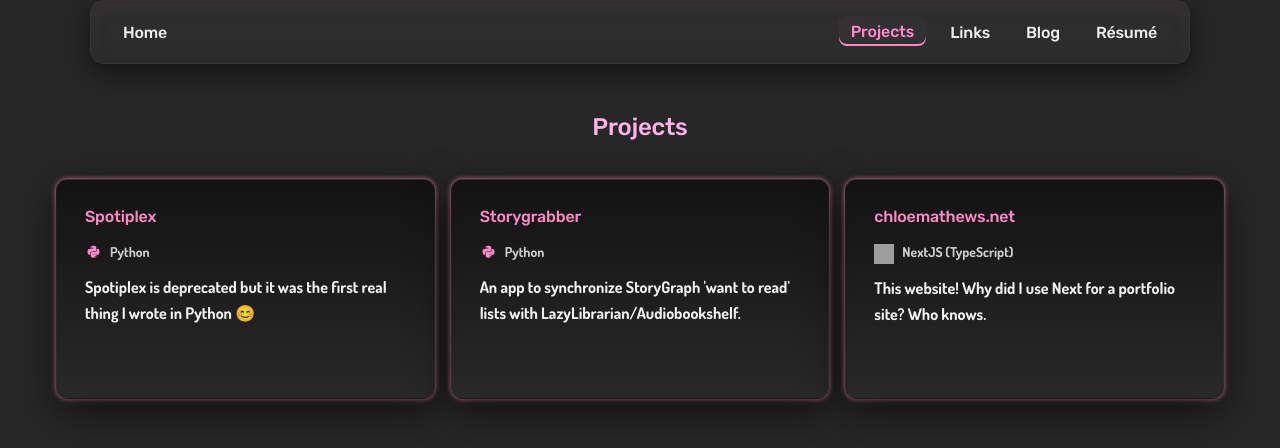
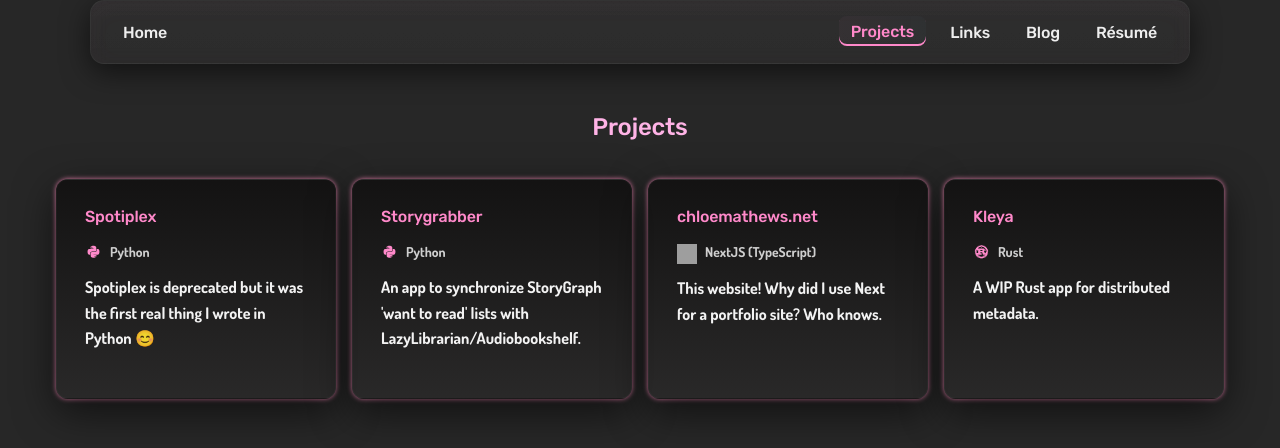
Before and after one commit to cmathews393/chloemathews.net, a Next.js app: page /nogimmick/projects in a window 1280 px wide. Shown: the top 448 px of the page. Built offline with nearby package versions, Linux system fonts and the light colour scheme; grey boxes are pictures that could not be loaded.

Commit message:
Update projects

```diff
--- a/app/nogimmick/projects/page.tsx
+++ b/app/nogimmick/projects/page.tsx
@@ -4,7 +4,7 @@
 import Navbar from "@/components/Navbar";
 import Image from "next/image";
 import { FontAwesomeIcon } from "@fortawesome/react-fontawesome";
-import { faPython } from "@fortawesome/free-brands-svg-icons";
+import { faPython, faRust } from "@fortawesome/free-brands-svg-icons";
 import { Metadata } from 'next';
 
 export const metadata: Metadata = {
@@ -29,6 +29,11 @@
     url: "https://github.com/cmathews393/chloemathews.net",
     language: "NextJS (TypeScript)",
   },
+  Kleya : {
+    description: "A WIP Rust app for distributed metadata.",
+    url: "https://github.com/cmathews393/kleya",
+    language: "Rust",
+  }
 };
 
 function getTechIcon(name: string, meta: Record<string, string>) {
@@ -46,6 +51,11 @@
   if ((meta.language || "").toLowerCase().includes("python")) {
     return (
       <FontAwesomeIcon icon={faPython} className={styles.projectTechIcon} />
+    );
+  }
+  if ((meta.language || "").toLowerCase().includes("rust")) {
+    return (
+      <FontAwesomeIcon icon={faRust} className={styles.projectTechIcon}/>
     );
   }
   return null;
```
